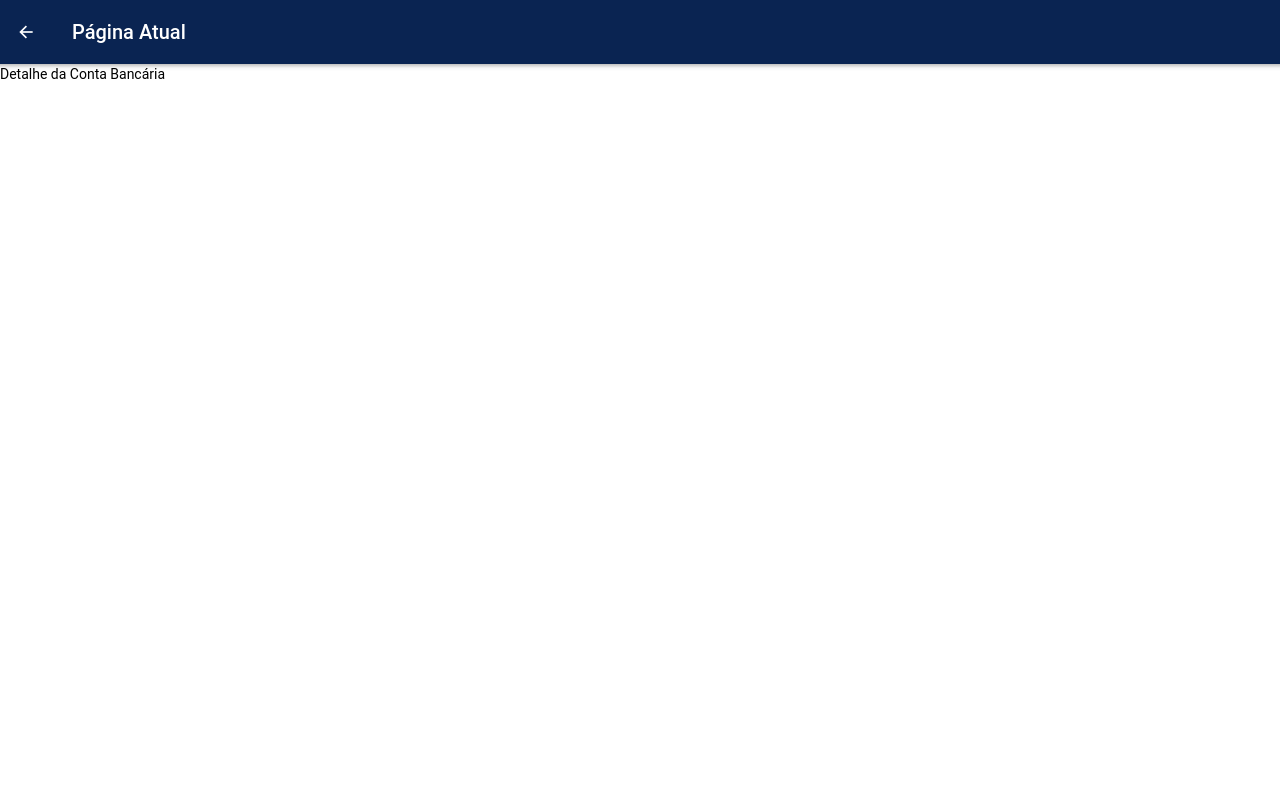
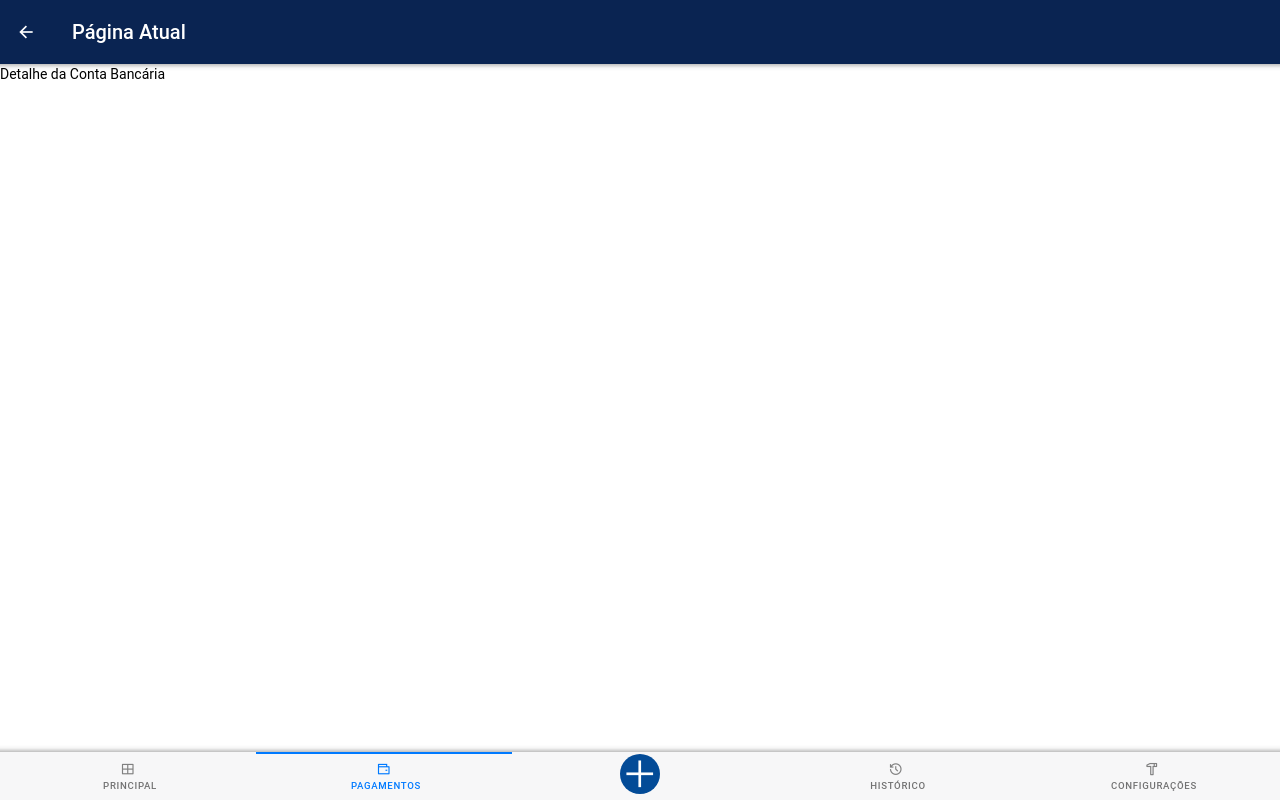
Before and after one commit to josequintinno/NUMMUSAPP, a plain HTML site: page detalhe-conta-bancaria.html in a window 1280 px wide. Drawn offline with Linux system fonts and the light colour scheme.

Commit message:
🔵 feature: Implementar TABMENU na tela principa do aplicativo

```diff
--- a/detalhe-conta-bancaria.html
+++ b/detalhe-conta-bancaria.html
@@ -31,6 +31,30 @@
                     </div>
                 </div>
 
+                <div id="tabmenu" class="toolbar tabbar tabbar-icons toolbar-bottom">
+                    <div class="toolbar-inner">
+                        <a href="/" class="link tab-link">
+                            <i class="ri-layout-grid-line"></i>
+                            <span class="tabbar-label">Principal</span>
+                        </a>
+                        <a href="/detalhe-conta-bancaria/" class="link tab-link tab-link-active">
+                            <i class="ri-wallet-line"></i>
+                            <span class="tabbar-label">Pagamentos</span>
+                        </a>
+                        <a href="#" class="link-principal link tab-link">
+                            <i class="ri-add-large-fill"></i>
+                        </a>
+                        <a href="#" class="link tab-link">
+                            <i class="ri-history-line"></i>
+                            <span class="tabbar-label">Histórico</span>
+                        </a>
+                        <a href="#" class="link tab-link">
+                            <i class="ri-hammer-line"></i>
+                            <span class="tabbar-label">Configurações</span>
+                        </a>
+                    </div>
+                </div>
+
                 <div class="page-content">
                     Detalhe da Conta Bancária
                 </div>
```
Also changed, not shown: index.html (+1 -1 lines).
